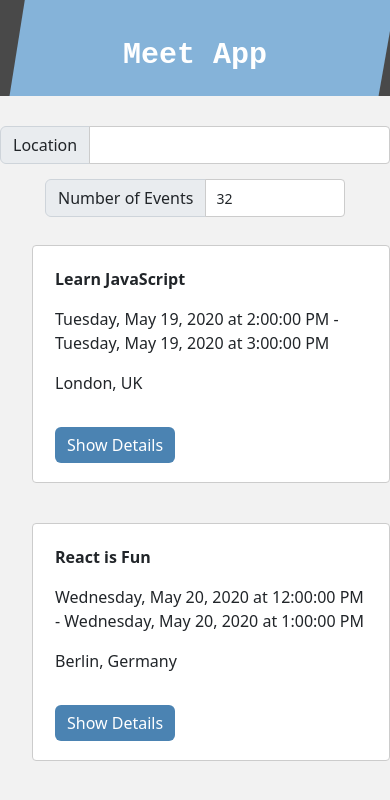
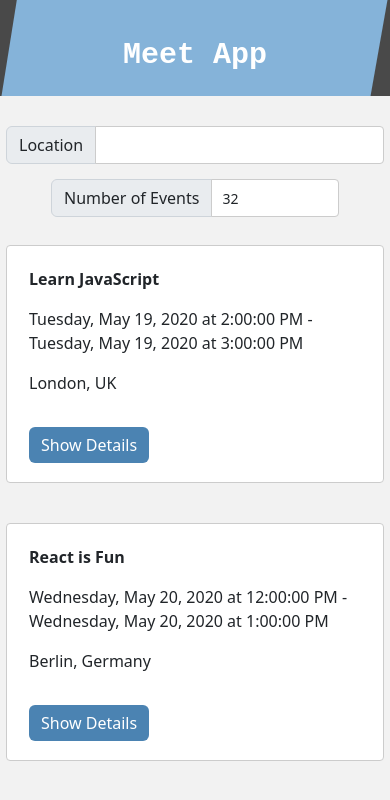
Before and after one commit to dandanmania/meet, a React (Create React App) app: page / in a window 390 px wide. Shown: the top 800 px of the page. Built offline with nearby package versions, Linux system fonts and the light colour scheme; what atatus-spa would draw is missing.

Commit message:
Slight Logo SVG adjustment, CSS updates for smaller screens (testing)

```diff
--- a/src/App.css
+++ b/src/App.css
@@ -35,6 +35,11 @@ input[type="number"] {
   line-height: 20px;
   align-self: center;
   height: 38px;
+}
+
+.input-group {
+  padding-left: 6px;
+  padding-right: 6px;
 }
 
 .city {
@@ -119,6 +124,11 @@ input[type="number"] {
 
 .description {
   overflow-x: hidden;
+}
+
+.EventList {
+  padding-left: 6px;
+  padding-right: 6px;
 }
 
 .numberOfEvents {
@@ -264,6 +274,25 @@ body {
   .App * {
     overflow-x: hidden;
   }
+
+  .suggestions {
+    position: fixed;
+    top: 160px;
+  }
+
+  .CitySearch > .Alert {
+    width: 100%;
+    top: -2px;
+    left: 2rem;
+    font-size: x-small;
+    font-weight: bold;
+  }
+
+  .noe-container > .Alert {
+    font-size: x-small;
+    left: 6rem;
+    font-weight: bold;
+  }
 }
 
 @media only screen and (min-width: 992px) {
--- a/src/App.js
+++ b/src/App.js
@@ -50,7 +50,7 @@ class App extends Component {
           <svg className="MainLogo" height="100px" width="405px">
             <a href="/">
             <path
-              d="m 28 -20 l -52 326 l 365 3 l 58 -329"
+              d="m 20 -20 l -52 326 l 365 3 l 58 -329"
               fill="#85B3D9"
               className='hovercolor'/>
             <text x="195"
```
